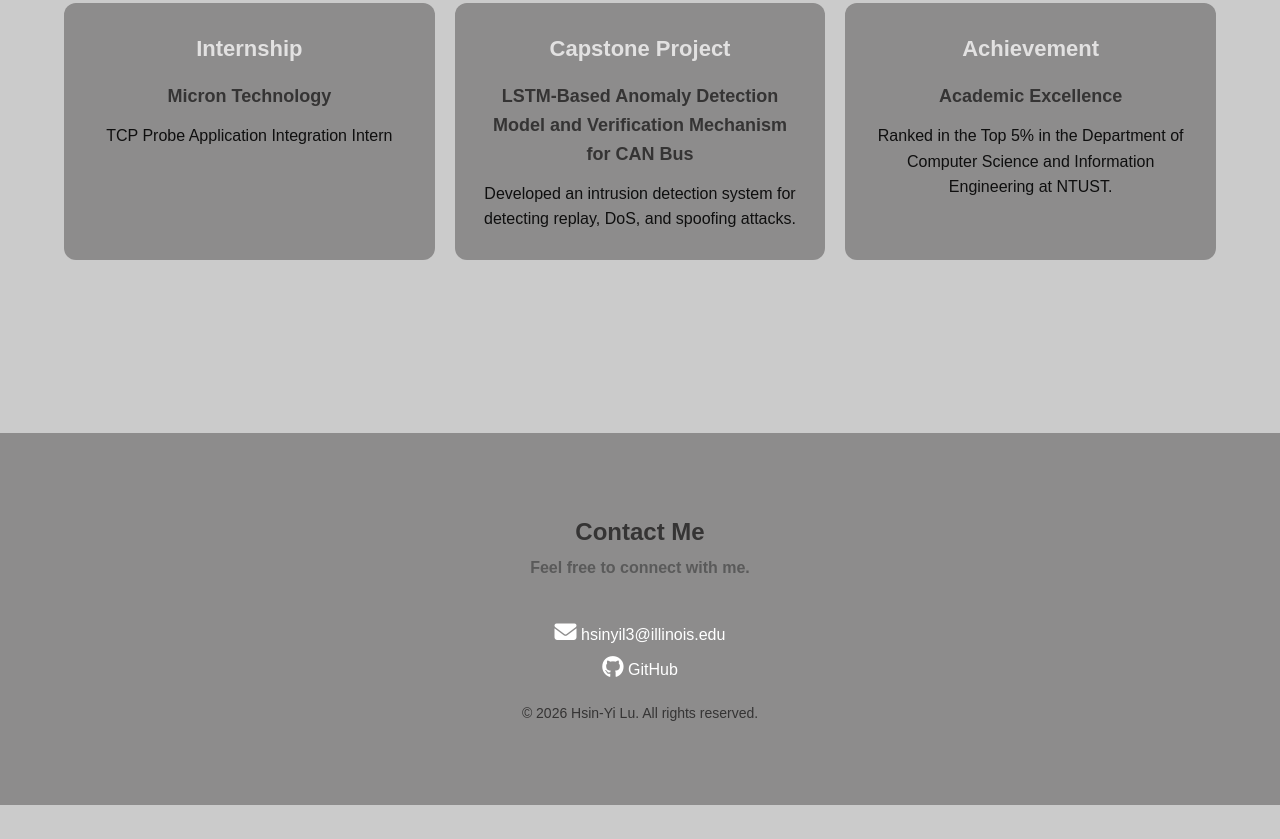
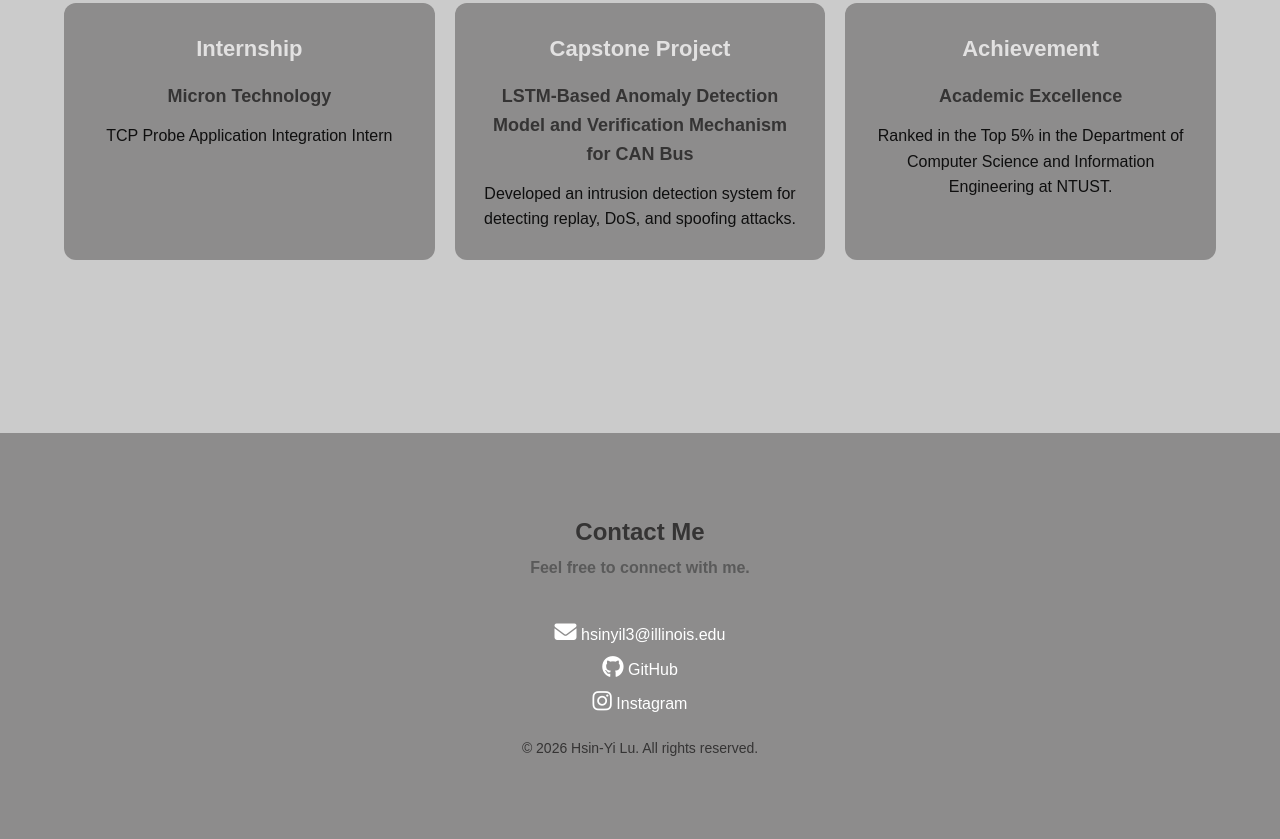
Before and after one commit to tinaayi/mp1, a website built with webpack: page src/index.html in a window 1280 px wide. Shown: the part 3233-4072 px from the top of the page. Before the commit the page ends 4038 px from the top, so only its background shows below. Built offline with nearby package versions, Linux system fonts and the light colour scheme.

Commit message:
add instagram icon

```diff
--- a/src/index.html
+++ b/src/index.html
@@ -207,6 +207,11 @@
                         <i class="fa-brands fa-github"></i>
                         <span>GitHub</span>
                     </a>
+
+                    <a class="contact-link" href="https://www.instagram.com/tina.0924/" target="_blank" rel="noopener noreferrer">
+                        <i class="fa-brands fa-instagram"></i>
+                        <span>Instagram</span>
+                    </a>
                 </div>
 
                 <p class="copyright">
```
